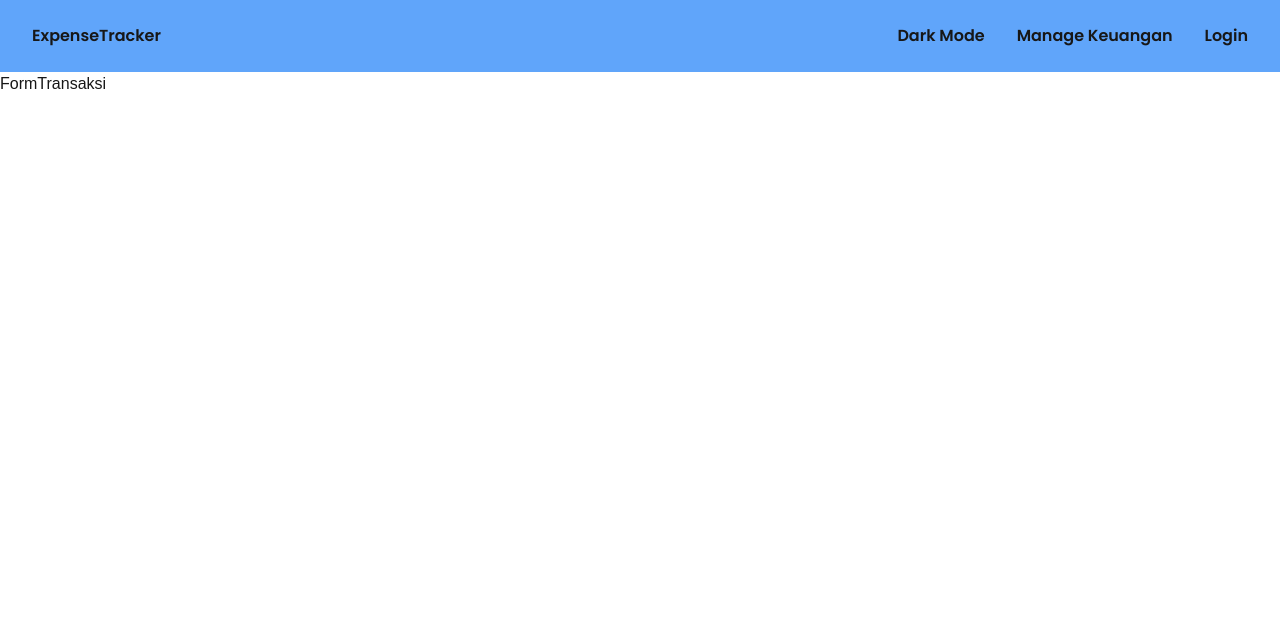
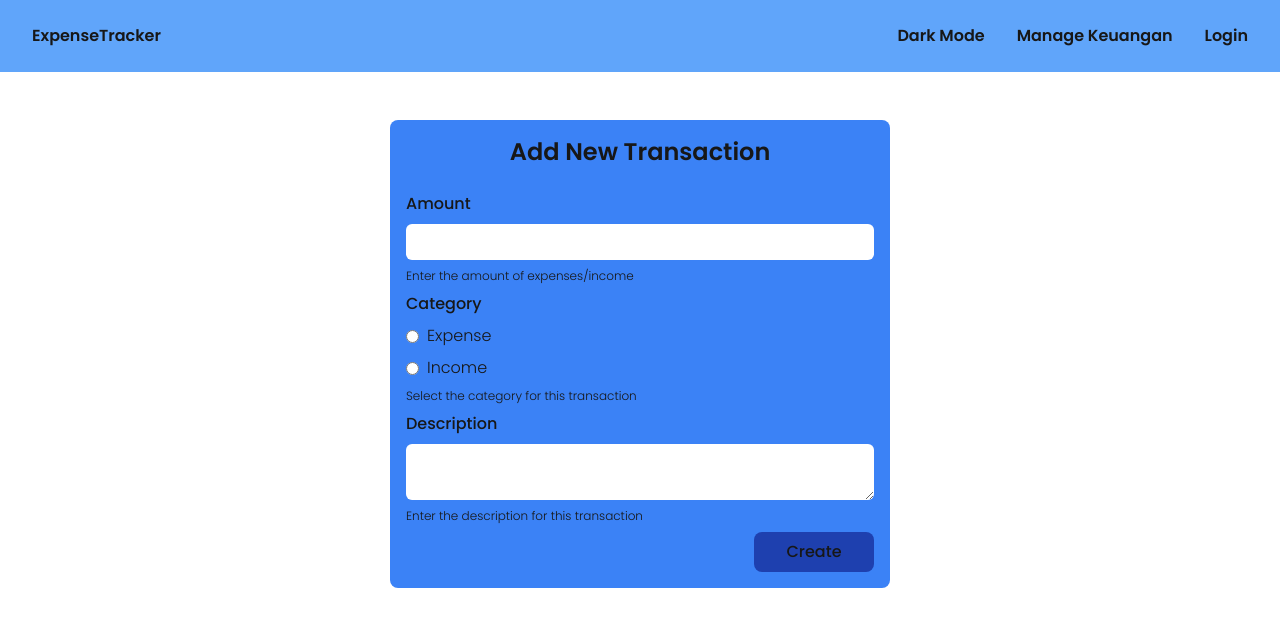
Before and after one commit to DwikyAhmad/AksamediaFrontEndTest, a Next.js app: page /manage/new in a window 1280 px wide. Shown: the top 626 px of the page. Built offline with nearby package versions, Linux system fonts and the light colour scheme; no server answers.

Commit message:
feat: created transaksiform

```diff
--- a/src/components/FormTransaksi.tsx
+++ b/src/components/FormTransaksi.tsx
@@ -1,5 +1,77 @@
+"use client";
+
 export default function FormTransaksi() {
-  return (
-    <div>FormTransaksi</div>
-  )
+    const onSubmit = () => {
+        //...
+    };
+
+    return (
+        <div className="flex justify-center items-center font-poppins">
+            <div className="mt-12 p-4 rounded-lg bg-blue-500 w-[500px]">
+                <h2 className="text-2xl font-semibold text-center">
+                    Add New Transaction
+                </h2>
+                <div className="flex flex-col gap-2 font-medium mt-6">
+                    <div className="flex flex-col gap-2">
+                        <label htmlFor="amount">Amount</label>
+                        <input
+                            type="number"
+                            name="amount"
+                            id="amount"
+                            className="text-black rounded-md px-2 py-2 font-normal text-sm"
+                        />
+                        <p className="text-xs font-light">
+                            Enter the amount of expenses/income
+                        </p>
+                    </div>
+                    <fieldset className="flex flex-col gap-2">
+                        <label htmlFor="category">Category</label>
+                        <div className="flex items-center gap-2">
+                            <input
+                                type="radio"
+                                name="category"
+                                id="expense"
+                                value="expense"
+                            />
+                            <label htmlFor="expense" className="font-light">
+                                Expense
+                            </label>
+                        </div>
+                        <div className="flex items-center gap-2">
+                            <input
+                                type="radio"
+                                name="category"
+                                id="income"
+                                value="income"
+                            />
+                            <label htmlFor="income" className="font-light">
+                                Income
+                            </label>
+                        </div>
+                        <p className="text-xs font-light">
+                            Select the category for this transaction
+                        </p>
+                    </fieldset>
+                    <div className="flex flex-col gap-2">
+                        <label htmlFor="description">Description</label>
+                        <textarea
+                            name="description"
+                            id="description"
+                            className="text-black rounded-md px-2 py-2 font-normal text-sm"
+                        ></textarea>
+                        <p className="text-xs font-light">
+                            Enter the description for this transaction
+                        </p>
+                    </div>
+                    <button
+                        className="py-2 px-4 bg-blue-800 rounded-lg font-medium
+                        hover:bg-blue-900 duration-200 w-[120px] self-end"
+                        onClick={onSubmit}
+                    >
+                        Create
+                    </button>
+                </div>
+            </div>
+        </div>
+    );
 }
```
